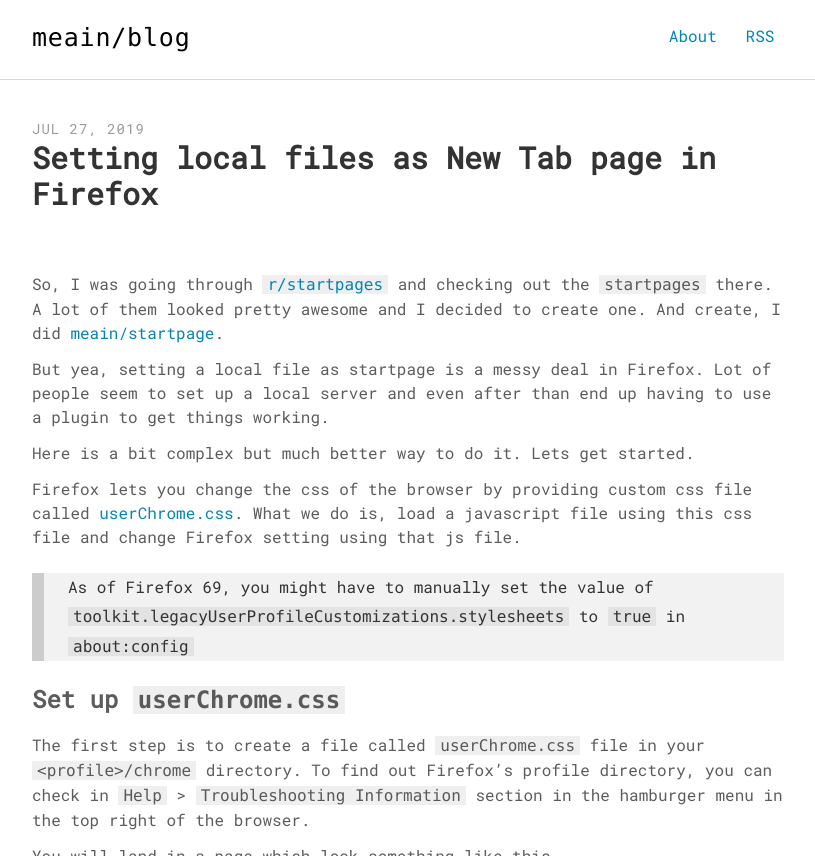
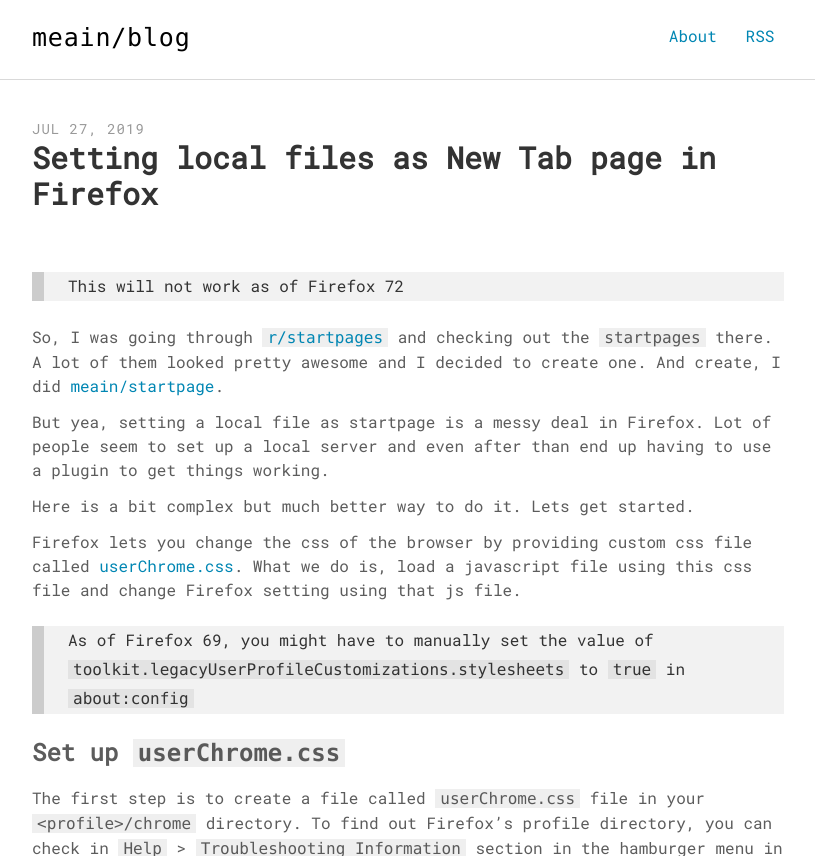
Before and after one commit to meain/blog, a Jekyll site: the page built from _posts/2019-07-27-set-local-file-as-newtabpage-in-firefox.md, in a window 1280 px wide and 900 px high, cut to the strip 0-856 px from the top of the window. Shown: the whole strip, without its empty margins (232-1047 px from the left). Built offline with Jekyll 4.4.1, drawn with Linux system fonts in a browser that asks for light colours.

Commit message:
post:startpage: will not work warning

```diff
--- a/_posts/2019-07-27-set-local-file-as-newtabpage-in-firefox.md
+++ b/_posts/2019-07-27-set-local-file-as-newtabpage-in-firefox.md
@@ -5,6 +5,8 @@
 comments: true
 keywords: "firefox, newtabpage, startpage, r/startpages"
 ---
+
+> This will not work as of Firefox 72
 
 So, I was going through [`r/startpages`](https://www.reddit.com/r/startpages/) and checking out the `startpages` there.
 A lot of them looked pretty awesome and I decided to create one. And create, I did [meain/startpage](https://github.com/meain/startpage).
```
